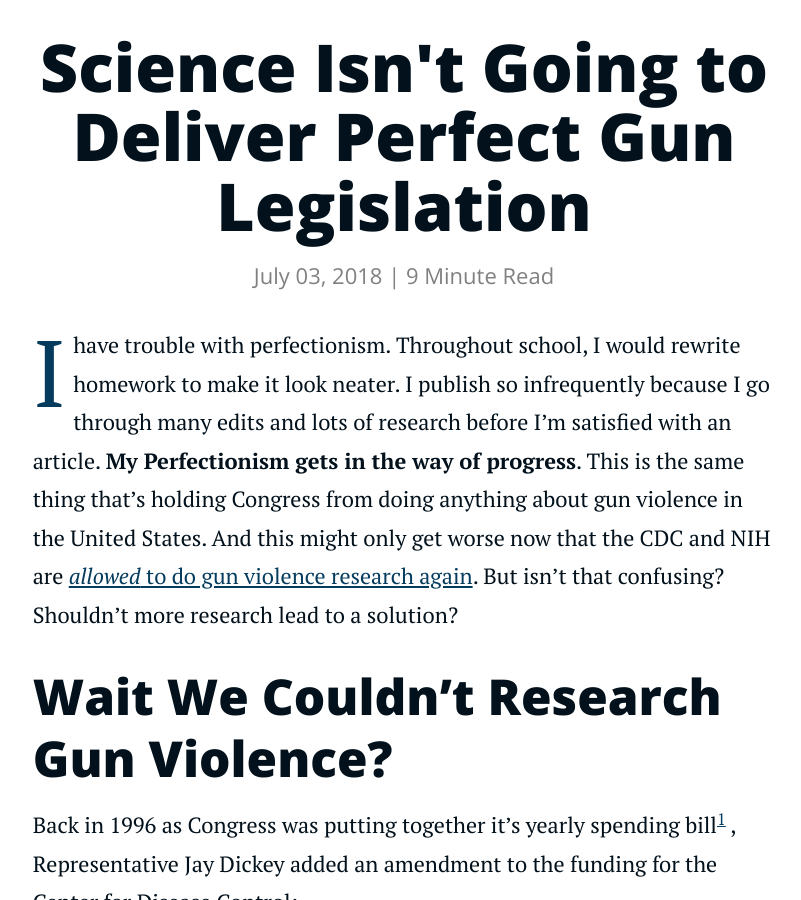
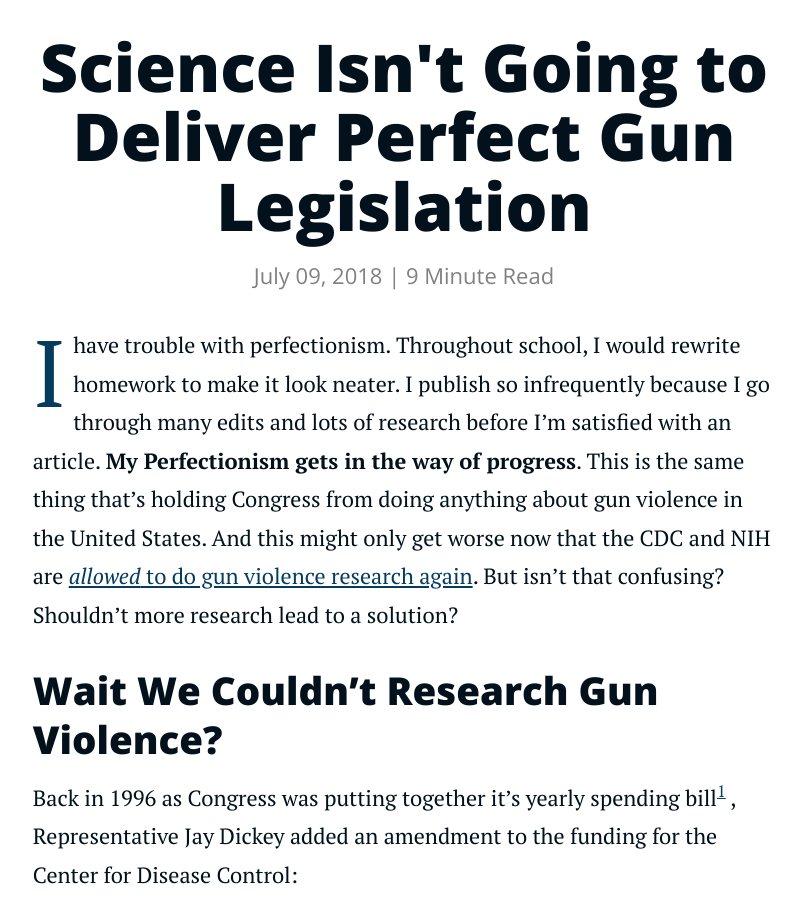
Before and after one commit to mcala/mcallister.science, a Jekyll site: the page built from _posts/2018-7-9-gun_violence.markdown, in a window 1280 px wide and 900 px high, scrolled down 330 px. Shown: the whole window, without its empty margins (236-1037 px from the left). Built offline with Jekyll 4.4.1, drawn with Linux system fonts in a browser that asks for light colours; nearby versions of some CDN libraries.

Commit message:
Changes date for gun violence article for final publication.

```diff
--- a/_posts/2018-7-3-gun_violence.markdown
+++ b/_posts/2018-7-9-gun_violence.markdown
@@ -1,13 +1,13 @@
 ---
 layout: post
 title: "Science Isn't Going to Deliver Perfect Gun Legislation"
-date: 2018-07-03
+date: 2018-07-09
 tags: policy
 ---
 
 <p class="intro"><span class="dropcap">I</span></p> have trouble with perfectionism. Throughout school, I would rewrite homework to make it look neater. I publish so infrequently because I go through many edits and lots of research before I’m satisfied with an article. **My Perfectionism gets in the way of progress**. This is the same thing that’s holding Congress from doing anything about gun violence in the United States. And this might only get worse now that the CDC and NIH are [*allowed* to do gun violence research again](https://www.npr.org/sections/health-shots/2018/03/23/596413510/proposed-budget-allows-cdc-to-study-gun-violence-researchers-skeptical). But isn’t that confusing? Shouldn’t more research lead to  a solution?
 
-## Wait We Couldn’t Research Gun Violence?
+### Wait We Couldn’t Research Gun Violence?
 Back in 1996 as Congress was putting together it’s yearly spending bill[^continuing_resolution] , Representative Jay Dickey added an amendment to the funding for  the Center for Disease Control:
 
 > none of the funds made available for injury prevention and control at the  Centers for Disease Prevention (CDC) may be used to advocate or promote  gun control.
@@ -15,21 +15,21 @@ Back in 1996 as Congress was putting together it’s yearly spending bill[^conti
 Along with this rider, Congress specifically earmarked 2.6 million dollars for studying traumatic brain injuries — the exact amount that the CDC had used for research into gun violence the previous year. A similar rider was added to the National Institute of Health (NIH)  in 2011.
 
 This line is about *gun control* advocacy, not *gun violence* research. There is a difference between the two -- one is about getting specific laws passed while one is about understanding what is happening[^nuance]. Gun violence research *could* lead to gun control laws, but the CDC would (presumably) not take a specific position. However, the CDC felt that this was a clear signal to stop any efforts at understanding gun violence. Over a decade later,  after the Newtown shooting in 2012, [Barack Obama told these organizations](https://obamawhitehouse.archives.gov/the-press-office/2013/01/16/presidential-memorandum-engaging-public-health-research-causes-and-preve) to explicitly research gun violence [^call_for]. But it wasn’t until a few months ago that Alex Azar, Donald Trump’s Secretary of Health and Human Services, clarified that the [CDC could research gun violence](https://www.npr.org/sections/health-shots/2018/03/23/596413510/proposed-budget-allows-cdc-to-study-gun-violence-researchers-skeptical) as long as it did not take a formal position on gun control. On the one hand, this is great news and could lead to fewer gun violence in the country. But on the other hand, this could just make the already complicated debate around guns worse.
-## Using Research to Avoid Making Decisions
+### Using Research to Avoid Making Decisions
 Politicians are, in some ways, huge perfectionists. They don’t want to be wrong, and want scientists to provide a concrete answer to problems that they face. Unfortunately, scientists can’t always provide those kinds of answers. There is uncertainty in science, especially when we’re talking about people.
 
 But hiding behind scientists is a good political move. Rather than say “I will not support any sort of gun control measures”, a politician can say “*Science has shown* that (put your favorite gun control measure here) doesn’t work”. Then it’s at least a little easier to swallow and you might still vote for them. And often, they *aren’t wrong*.  Find an expert who says that background checks will help and you can find an expert who disagrees. Of course that disagreement is more than just “it doesn’t work and never will work” (because there is more room for nuance in scientific literature than in the news) but we just aren’t 100% sure about what will stop gun violence.
 
 The uncertainty in science comes from how complex and nuanced the problem of gun violence is. We most often hear about mass shootings, but homicides and suicides account for the majority of over [30,000 people killed by guns](https://www.cdc.gov/nchs/nvss/deaths.htm). These are three disparate problems that overlap, but not completely. Expecting to find a “perfect” solution to the problem of gun control from science is ridiculous. If we want to take anything from science, it’s that we need to actually do some experimenting to see what will work and what won’t.
 
-## Well What *Should* We Do?
+### Well What *Should* We Do?
 It’s not that there wasn’t *any* research on gun control from 1996 to 2013.  There were still private sources of funding, plus the United States isn’t the only country on the planet. There are lots of places where gun violence research *has* taken place. While it isn’t perfect or absolute we can still act on it.
 
 Background checks are one of the most widely touted form of gun control. But maybe they might not be as effective as we would like (CITE). Mandatory waiting periods for guns is talked about less, [but could be very effective](http://www.pnas.org/content/early/2017/10/11/1619896114.full).  Project EXILE, which made consequences for having a gun more strict[^EXILE], was thought to be a great way to reduce violence from guns, [although recent evidence isn’t so clear](https://gspp.berkeley.edu/assets/uploads/research/pdf/Exile_chapter_2003.pdf). Many people cite the U.K. and Australia’s success at carpet bans of guns after mass shootings, but this [overlooks the fact](https://fivethirtyeight.com/features/gun-deaths-mass-shootings/) that those countries are islands and it’s much easier to prevent gun smugglers when your country is surrounded by water. There are also more esoteric options: [engraving bullets](https://en.wikipedia.org/wiki/Microstamping) as they are fired so that police can identify who owns the gun that fired them. Or [smart guns](https://kaikloepfer.com) that only fire for one person.
 
 All of this is to say: we have things to try, from the loudest ’commonsense’ solutions to other solutions that don’t get talked about as often.
 
-## Owning Up to Values Rather than Science
+### Owning Up to Values Rather than Science
 With the CDC able to research gun violence again, politicians get the option of waiting for science to gift legislation to them. But again, science isn’t going to solve the complicated debates. It *can’t* solve that debate because that debate is based on values and not on science.
 
 Do we value the freedom of being able to own a gun easily more than being able to go to school, a concert, or a movie, without being shot? Do we value ease of access to guns over the lives of veterans and white men who kill themselves (with guns) more than any other group? What about the young black men who are most likely to die because of someone else with a gun? How does all this compare to our freedom to go hunting? To defend ourselves and our families? To have a good time at the shooting range? I don’t have hard answers to these questions…and neither will science.
```
